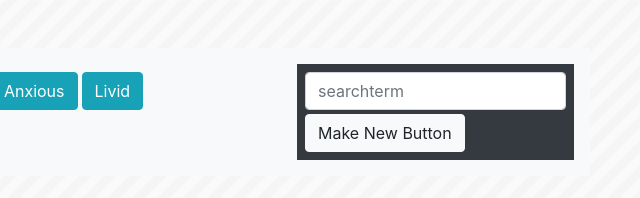
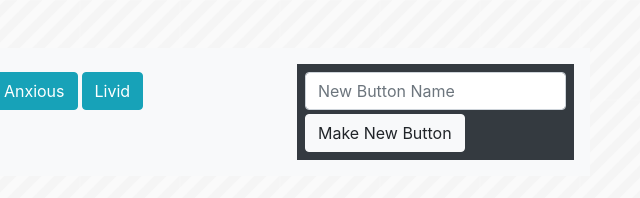
Before and after one commit to nfgrawker/GIFTASTIC_APP, a plain HTML site: page index.html in a window 1280 px wide. Shown: the full height of the page, 620-1260 px from the left. Drawn offline with nearby package versions, Linux system fonts and the light colour scheme.

Commit message:
Changed input field text

```diff
--- a/index.html
+++ b/index.html
@@ -14,7 +14,7 @@
         </div>
         <div class="col-md-3 search p-2 bg-dark">
           <span>
-          <input class="form-control" id="search" type="text" placeholder = "searchterm">
+          <input class="form-control" id="search" type="text" placeholder = "New Button Name">
           <button type="button" class="btn btn-light mt-1 mknew" name="button">Make New Button</button>
           </span>
       </div>
```
